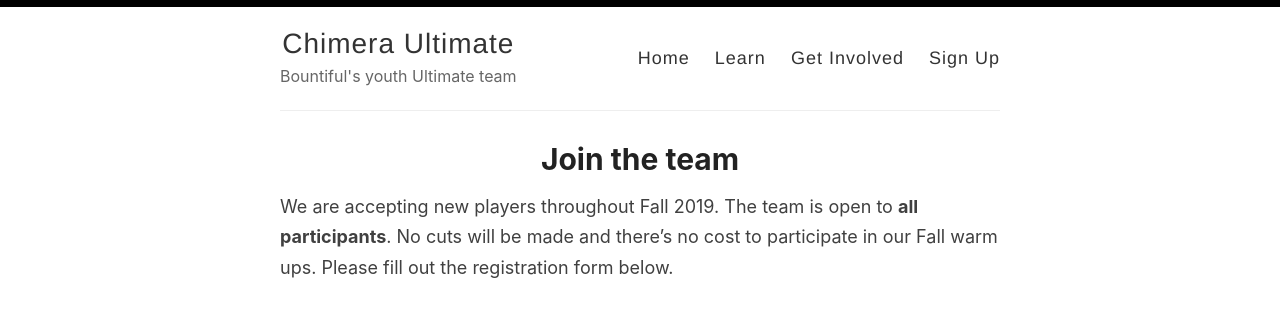
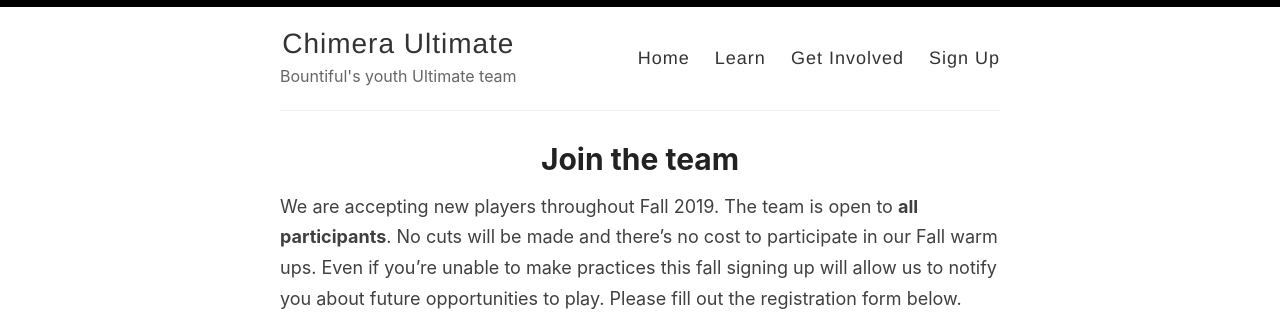
Before and after one commit to outerim/bountiful-ultimate, a Jekyll site: the page built from _pages/sign-up.md, in a window 1280 px wide and 900 px high, cut to the strip 0-320 px from the top of the window. Built offline with Jekyll 4.4.1, drawn with Linux system fonts in a browser that asks for light colours.

Commit message:
desperate pleas

```diff
--- a/_pages/sign-up.md
+++ b/_pages/sign-up.md
@@ -4,6 +4,6 @@ title: Join the team
 permalink: /sign-up
 ---
 
-We are accepting new players throughout Fall 2019. The team is open to **all participants**. No cuts will be made and there's no cost to participate in our Fall warm ups. Please fill out the registration form below.
+We are accepting new players throughout Fall 2019. The team is open to **all participants**. No cuts will be made and there's no cost to participate in our Fall warm ups. Even if you're unable to make practices this fall signing up will allow us to notify you about future opportunities to play. Please fill out the registration form below.
 
 <iframe src="https://docs.google.com/forms/d/e/1FAIpQLSf5KwdXh3zFOTYJKwKK09m1MjbnrOR_NeTP2lypLfhbhfYEyA/viewform?embedded=true" width="640" height="1150" frameborder="0" style="display: block; margin: 40px auto">Loading…</iframe>
```
